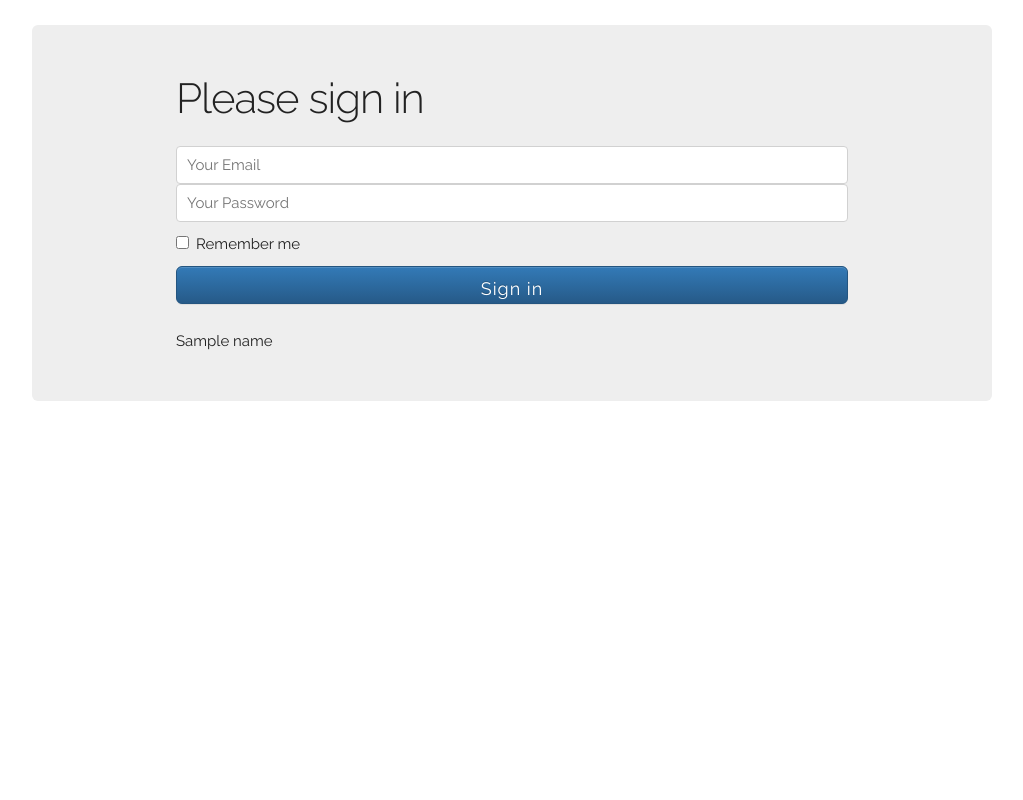
After one commit to aidancrane/ChatBox, a Flask app: template templates/login.html in a window 1280 px wide. The commit adds this page. Shown: the whole page, without its empty margins (128-1151 px from the left). Run offline with Flask 2, Linux system fonts and the light colour scheme; the template is opened without the code that fills it: most values are stand-ins (such as "Sample title", 1, 10 or a date in 2020); some libraries are stand-ins or nearby versions.

Commit message:
Made login post to root
Made /login forward to / with posted cridentials to be processed.

```diff
--- a/main.py
+++ b/main.py
@@ -1,10 +1,30 @@
-from flask import Flask, render_template
-import flask_sijax
+from flask import Flask, render_template, redirect, url_for, request
+#import flask_sijax
 app = Flask(__name__)
 
-@flask_sijax.route(app, "/")
+@app.route("/", methods=['GET', 'POST'])
 def index():
-     return render_template('index.html', name="Aidan")
+     if request.method == 'POST':
+          email = request.form['email']
+          password = request.form['password']
+          return ("Hello Kitty" + email + password)
+     else:
+          return render_template('index.html', name="Aidan")
 
+
+@app.route('/login', methods=['GET', 'POST'])
+def login():
+
+
+     return render_template('login.html', name="Aidan")
+'''
+     error = None
+     if request.method == "POST":
+          if request.form["username"] != "admin" or request.form["password"] != "admin":
+               error = "Invalid cridentials"
+          else:
+               return redirect(url_for("boop"))
+          return render_template("/login.html", error=error)
+'''
 if __name__ == "__main__":
     app.run(host='0.0.0.0', debug=True)
--- /dev/null
+++ b/templates/login.html
@@ -0,0 +1,42 @@
+<html>
+<head>
+    <meta charset="utf-8">
+    <meta http-equiv="X-UA-Compatible" content="IE=edge">
+    <meta name="viewport" content="width=device-width, initial-scale=1">
+    <meta name="description" content="">
+    <meta name="author" content="">
+    <title>Login to Continue</title>
+	<script src="//ajax.googleapis.com/ajax/libs/jquery/2.1.1/jquery.min.js"></script>
+	<link ... href="{{ url_for('static', filename='css/bootstrap.min.css') }}" rel="stylesheet" />
+	<link ... href="{{ url_for('static', filename='css/bootstrap-theme.min.css') }}" rel="stylesheet" />
+	<link ... href="{{ url_for('static', filename='css/skeleton.css') }}" rel="stylesheet" />
+	<link ... href="{{ url_for('static', filename='css/normalize.css') }}" rel="stylesheet" />
+	<link href="//fonts.googleapis.com/css?family=Raleway:400,300,600" rel="stylesheet" type="text/css">
+  </head>
+<body role="document">
+
+<div class="container theme-showcase" role="main">
+<p></p>
+<div class="jumbotron">
+<div class="container">
+
+      <form class="form-signin" method="POST" action="/" />
+        <h2 class="form-signin-heading">Please sign in</h2>
+        <label class="sr-only" for="inputEmail">Email address</label>
+        <input class="u-full-width" type="email" placeholder="Your Email" id="email" name="email">
+        <label class="sr-only" for="inputPassword">Password</label>
+        <input class="u-full-width" type="password" placeholder="Your Password" id="password" name="password">
+        <div class="checkbox">
+          <label>
+            <input type="checkbox" value="remember-me"> Remember me
+          </label>
+        </div>
+        <button class="btn btn-lg btn-primary btn-block" type="submit">Sign in</button>
+      </form>
+{{name}}
+    </div>
+      </div>
+
+	  </div>
+</body>
+</html>
```
Also changed, not shown: templates/index.html (+1 -42 lines).
